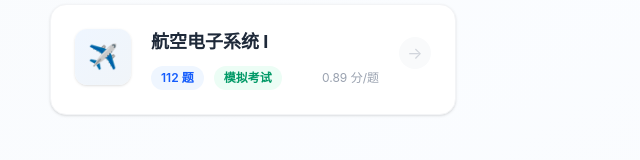
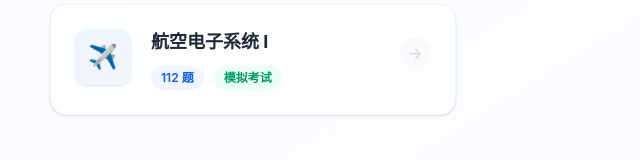
Before and after one commit to Ayzzz123/TestMe, a React (Vite) app: page / in a window 1280 px wide. Shown: the part 316-476 px from the top of the page, without its empty margins (174-814 px from the left). Built offline with nearby package versions, Linux system fonts and the light colour scheme.

Commit message:
fix: remove per-question score on home page and percentage in answer sheet

```diff
--- a/src/components/HomePage.tsx
+++ b/src/components/HomePage.tsx
@@ -75,9 +75,6 @@ export function HomePage({ onStartQuiz }: Props) {
                       <span className="text-xs bg-emerald-50 text-emerald-600 px-2.5 py-1 rounded-full font-semibold">
                         模拟考试
                       </span>
-                      <span className="text-xs text-gray-400 ml-auto">
-                        {Math.round(100 / subject.count * 100) / 100} 分/题
-                      </span>
                     </div>
                   </div>
                   <div className="w-8 h-8 rounded-full bg-gray-50 group-hover:bg-blue-50 flex items-center justify-center text-gray-300 group-hover:text-blue-400 transition-all duration-300 mt-2">
--- a/src/components/QuizPage.tsx
+++ b/src/components/QuizPage.tsx
@@ -94,7 +94,6 @@ export function QuizPage({ questions, onFinish }: Props) {
               <div className="flex-1 h-1 bg-gray-100 rounded-full overflow-hidden">
                 <div className="h-full bg-emerald-400 rounded-full transition-all duration-500" style={{ width: `${pct}%` }} />
               </div>
-              <span className="text-xs font-medium text-gray-500">{pct}%</span>
             </div>
             <div className="flex-1 overflow-y-auto scrollbar-thin">
               <div className="flex flex-wrap gap-1.5">
@@ -140,7 +139,6 @@ export function QuizPage({ questions, onFinish }: Props) {
                   style={{ height: `${pct}%` }}
                 />
               </div>
-              <span className="text-[10px] font-bold text-gray-500">{pct}%</span>
               <span className="text-[10px] text-gray-400">{answeredCount}</span>
             </div>
           </div>
```
Also changed, not shown: .playwright-mcp/page-2026-06-20T12-48-16-170Z.yml (added), home-final.png (added), 1 other file (tests, documents, lock files or other folders).
